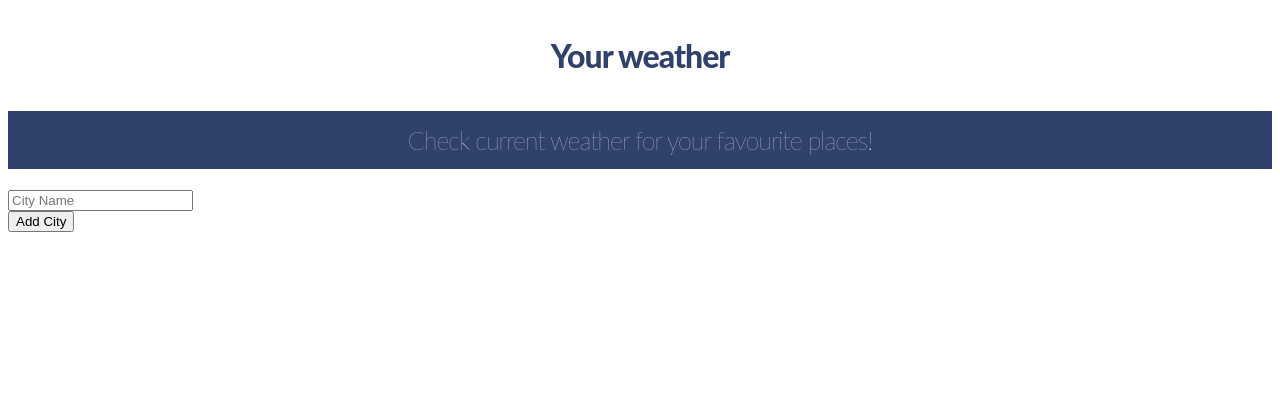
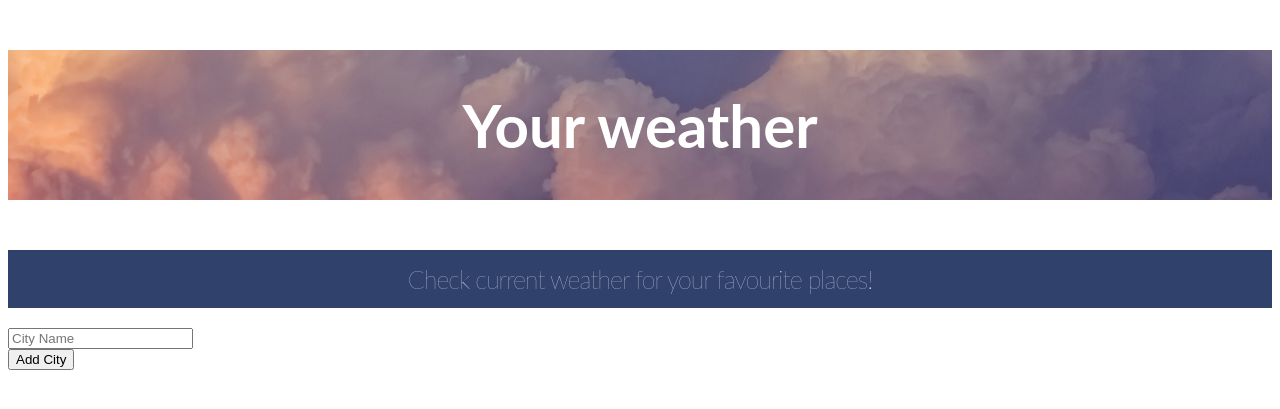
Before and after one commit to PaulinaKas/travel-planner-web-app, a Django app: template weather/weather_app/templates/weather_app/index.html in a window 1280 px wide. Shown: the top 409 px of the page. Run offline with Django 3.2, Linux system fonts and the light colour scheme; the template is opened without the code that fills it: values that come from a table or form of the project are taken from there, others are empty.

Commit message:
Filling in background-image and *-size

```diff
--- a/weather/weather_app/templates/weather_app/index.html
+++ b/weather/weather_app/templates/weather_app/index.html
@@ -7,13 +7,15 @@
     <title>Current weather</title>
     <style type="text/css">
     h1  {
-       font-size: 2em;
-       font-weight: 800;
-       color: #30416b;
+       font-size: 60px;
+       font-weight: 700;
+       color: #ffffff;
        font-family: 'Lato', sans-serif;
-       letter-spacing: -1px;
-       line-height: 58px;
+       line-height: 150px;
        text-align: center;
+       {% load static %}
+       background-image: url("{% static "weather_app/background.jpeg" %}");
+       background-size: cover;
     }
 
     h2  {
```
